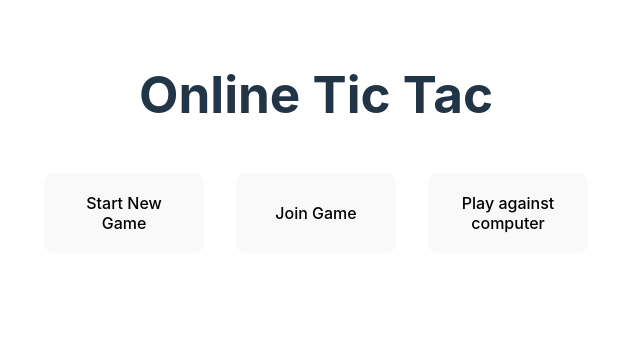
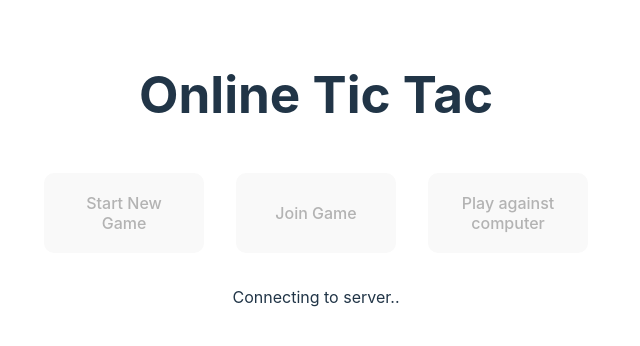
Before and after one commit to Friendlykid/tic-tac-toe-app, a React (Vite) app: page / in a window 1280 px wide. Shown: the top 346 px of the page, without its empty margins (324-964 px from the left). Built offline with nearby package versions, Linux system fonts and the light colour scheme; no server answers.

Commit message:
refaktoring, fixed bot move when the game is over

```diff
--- a/src/App.jsx
+++ b/src/App.jsx
@@ -8,10 +8,9 @@ import { processMessage } from "./utils/ProcessMessage.js";
 import { errorToast, notify } from "./utils/Notify.js";
 
 function App() {
-  const [socket, setSocket] = useState(null);
+  const [socket, setSocket] = useState(false);
   const [userId, setUserId] = useState(null);
   const [game, setGame] = useState(null);
-
   useEffect(() => {
     let check = true;
     const newSocket = new WebSocket("ws://localhost:8080");
--- a/src/components/Intro.jsx
+++ b/src/components/Intro.jsx
@@ -1,9 +1,30 @@
 import * as PropTypes from "prop-types";
-import { useState } from "react";
+import { useEffect, useState } from "react";
 
 export function Intro({ socket, userId }) {
   const [showInput, setShowInput] = useState(false);
   const [gameCode, setGameCode] = useState("");
+  const [loadingText, setLoadingText] = useState("Connecting to server.");
+
+  useEffect(() => {
+    // Function to update the loading text with three trailing dots
+    const updateLoadingText = () => {
+      setLoadingText((prevText) => {
+        // Add a dot or reset to three dots if already present
+        const numberOfDots = (prevText.match(/\./g) || []).length + 1;
+        if (numberOfDots < 4) {
+          return prevText.concat(".");
+        }
+        return `Connecting to server.`;
+      });
+    };
+
+    // Update the loading text in set interval
+    const intervalId = setInterval(updateLoadingText, 500);
+
+    // Cleanup: clear the interval when the component is unmounted
+    return () => clearInterval(intervalId);
+  }, []); // Empty dependency array to run the effect only once
   function handleNewGame() {
     socket.send(JSON.stringify({ action: "newGame", userId: userId }));
   }
@@ -24,7 +45,11 @@ export function Intro({ socket, userId }) {
   return (
     <>
       <div className="intro">
-        <button className="intro-button" onClick={handleNewGame}>
+        <button
+          className="intro-button"
+          onClick={handleNewGame}
+          disabled={socket.readyState === WebSocket.CONNECTING}
+        >
           Start New Game
         </button>
         <button
@@ -32,13 +57,20 @@ export function Intro({ socket, userId }) {
           onClick={() => {
             setShowInput(true);
           }}
+          disabled={!socket || socket.readyState === WebSocket.CONNECTING}
         >
           Join Game
         </button>
-        <button className="intro-button" onClick={handleBotGame}>
+        <button
+          className="intro-button"
+          onClick={handleBotGame}
+          disabled={!socket || socket.readyState === WebSocket.CONNECTING}
+        >
           Play against computer
         </button>
       </div>
+      {!socket ||
+        (socket.readyState === WebSocket.CONNECTING && <p>{loadingText}</p>)}
       {showInput && (
         <>
           <label>Game code:</label>
@@ -52,6 +84,6 @@ export function Intro({ socket, userId }) {
 }
 
 Intro.propTypes = {
-  socket: PropTypes.object,
+  socket: PropTypes.oneOfType([PropTypes.object, PropTypes.bool]),
   userId: PropTypes.string,
 };
--- a/src/utils/Notify.js
+++ b/src/utils/Notify.js
@@ -5,7 +5,7 @@ export function notify(message) {
     autoClose: 1500,
     hideProgressBar: false,
     closeOnClick: true,
-    pauseOnHover: true,
+    pauseOnHover: false,
     draggable: false,
     progress: undefined,
     theme: "dark",
```
Also changed, not shown: server.js (+29 -10 lines).
